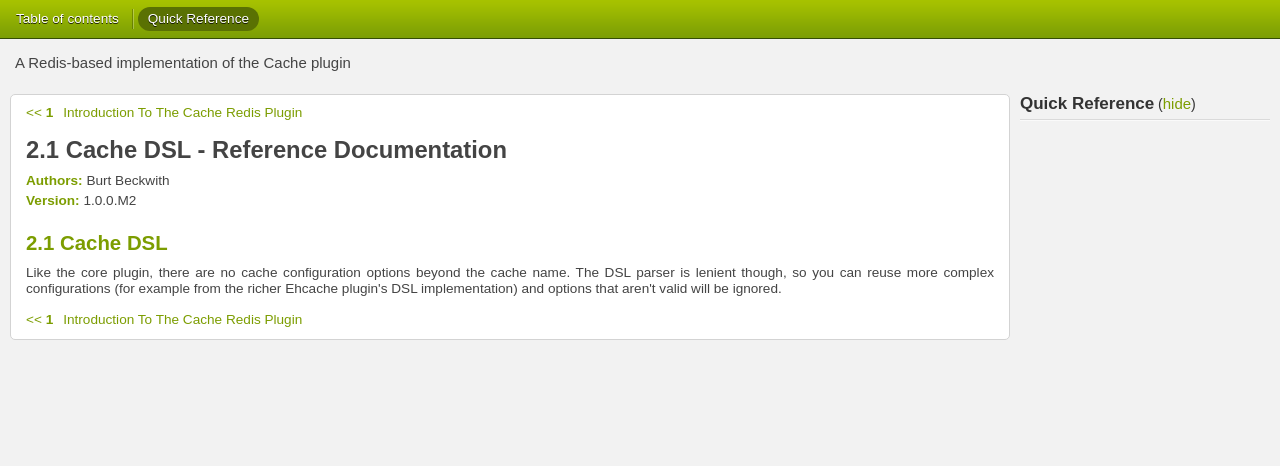
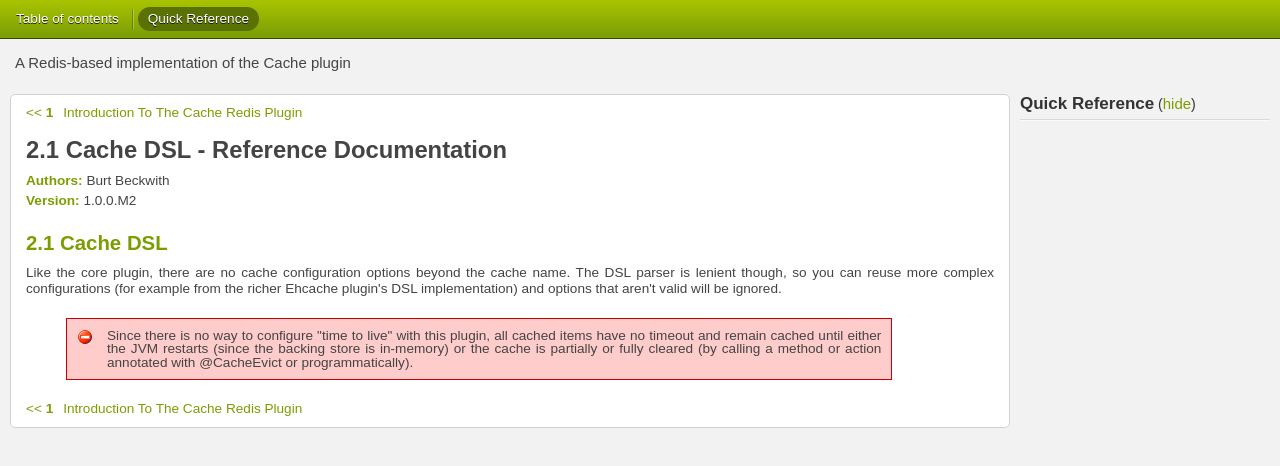
Before and after one commit to grails-plugins/grails-cache-redis, a plain HTML site: page docs/manual/guide/pages/dsl.html in a window 1280 px wide. Drawn offline with nearby package versions, Linux system fonts and the light colour scheme; files that its build step writes are made by us from their sources; files whose address does not match are found by name.

Commit message:
doc update

```diff
--- a/docs/manual/guide/pages/dsl.html
+++ b/docs/manual/guide/pages/dsl.html
@@ -76,7 +76,9 @@
 
 
 <h2 id="dsl">2.1 Cache DSL</h2>
-Like the core plugin, there are no cache configuration options beyond the cache name. The DSL parser is lenient though, so you can reuse more complex configurations (for example from the richer Ehcache plugin's DSL implementation) and options that aren't valid will be ignored.
+Like the core plugin, there are no cache configuration options beyond the cache name. The DSL parser is lenient though, so you can reuse more complex configurations (for example from the richer Ehcache plugin's DSL implementation) and options that aren't valid will be ignored.<p class="paragraph"/><blockquote class="warning">
+Since there is no way to configure "time to live" with this plugin, all cached items have no timeout and remain cached until either the JVM restarts (since the backing store is in-memory) or the cache is partially or fully cleared (by calling a method or action annotated with &#64;CacheEvict or programmatically).
+</blockquote>
 
 
 
```
Also changed, not shown: docs/manual/guide/single.html (+3 -1 lines), docs/manual/guide/usage.html (+3 -1 lines), 1 other file.
